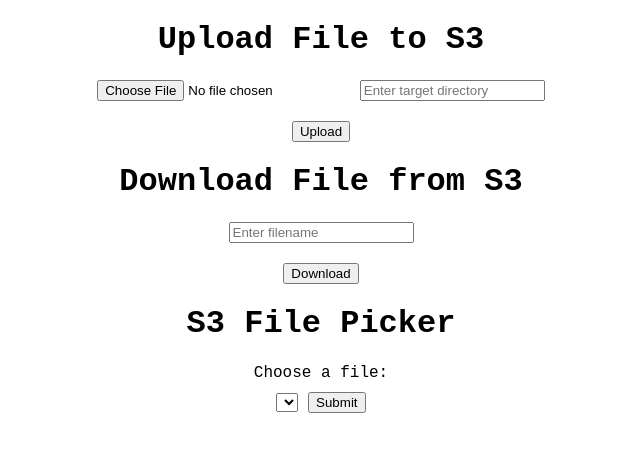
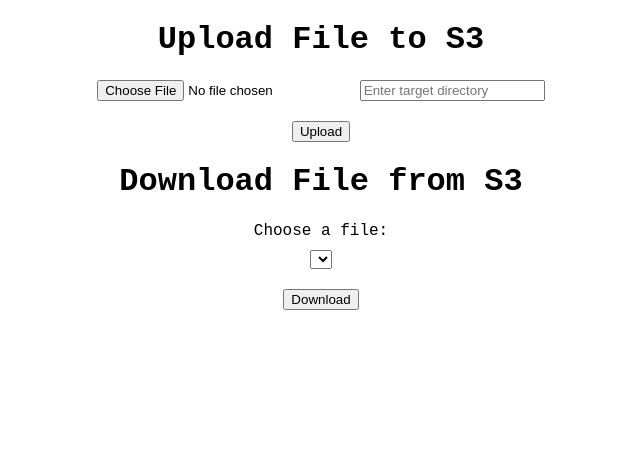
Before and after one commit to leiste375/nodejs_s3client, a website: page index.html in a window 1280 px wide. Shown: the whole page, without its empty margins (319-959 px from the left). Drawn offline with Linux system fonts and the light colour scheme; no server answers.

Commit message:
Updates to user interface for downloading objects

```diff
--- a/index.html
+++ b/index.html
@@ -4,6 +4,7 @@
     <meta charset="UTF-8">
     <title>S3 File Upload and Download</title>
     <link rel="stylesheet" href="css/styles.css">
+    <link rel="icon" type="image/png" href="graphics/favicon.png">
 </head>
 <body>
     <div class="s3_form">
@@ -16,17 +17,11 @@
 
     <h1>Download File from S3</h1>
     <form action="/download" method="get">
-        <input type="text" name="filename" placeholder="Enter filename" required>
-        <button type="submit">Download</button>
-    </form>
-
-    <h1>S3 File Picker</h1>
-        <form id="s3_filepicker" action="/filepicker" method="get">
             <label for="s3_filepicker">Choose a file:</label>
-            <select id="s3_filepick_select" class="filepick" name="filepick" data-style="btn-info">
+                    <!--<input id="s3_download_id" type="text" name="filename" placeholder="Enter filename" required>-->
+            <select id="s3_filepick_select" type="text" class="filename" name="filename" data-style="btn-info" placeholder="Choose object.">
                 </select>
-            <input type="submit" />
-        </form>
+                <!--<input type="submit" />-->
             <script>
                 fetch('/filepicker')
                     .then(response => response.json())
@@ -42,6 +37,8 @@
                     })
                     .catch(e => console.error('Error fetching data:',e))
             </script>
+        <button type="submit">Download</button>
+    </form>
     </div>
 </body>
 </html>
--- a/server.js
+++ b/server.js
@@ -178,12 +178,12 @@
 });
 
 //Endpoint to serve a JSON of all available objects in storage.
-//Note that list-objects-v2 will only return up to 1000 keys according to the documentatio. Should eventually be handled.
+//Note that list-objects-v2 will only return up to 1000 keys according to the documentation.
+//Should eventually be handled but is ignored as of this writing.
 app.get('/filepicker', handleLogin, async (req, res) => {
     //await S3ObjectList(s3Client);
 
     const S3ListPath = path.join(__dirname, "/downloads/example.json");
-    console.log(S3ListPath);
     fs.readFile(S3ListPath, (e, data) => {
         if (e) {
             console.error('Error while reading file:',e);
```
Also changed, not shown: public/graphics/favicon.ico (added), public/graphics/favicon.png (added). Lines whose indentation alone changed are shown as unchanged.
